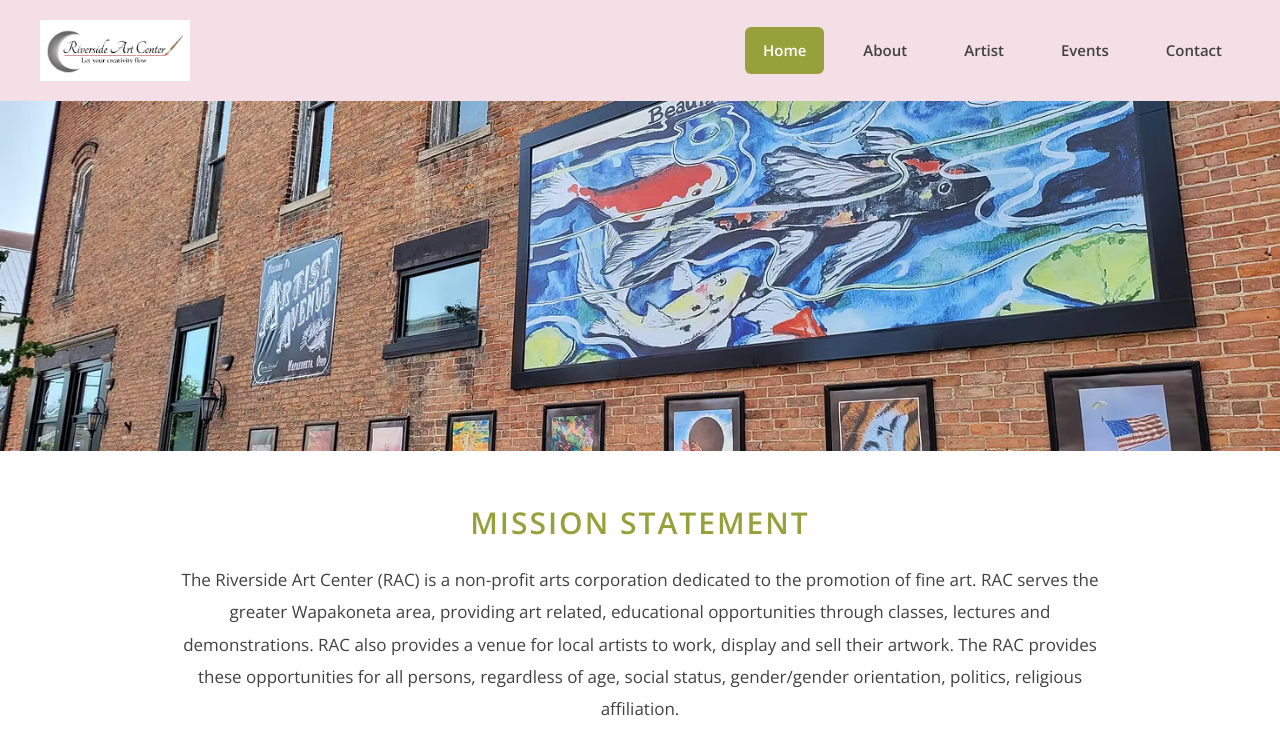
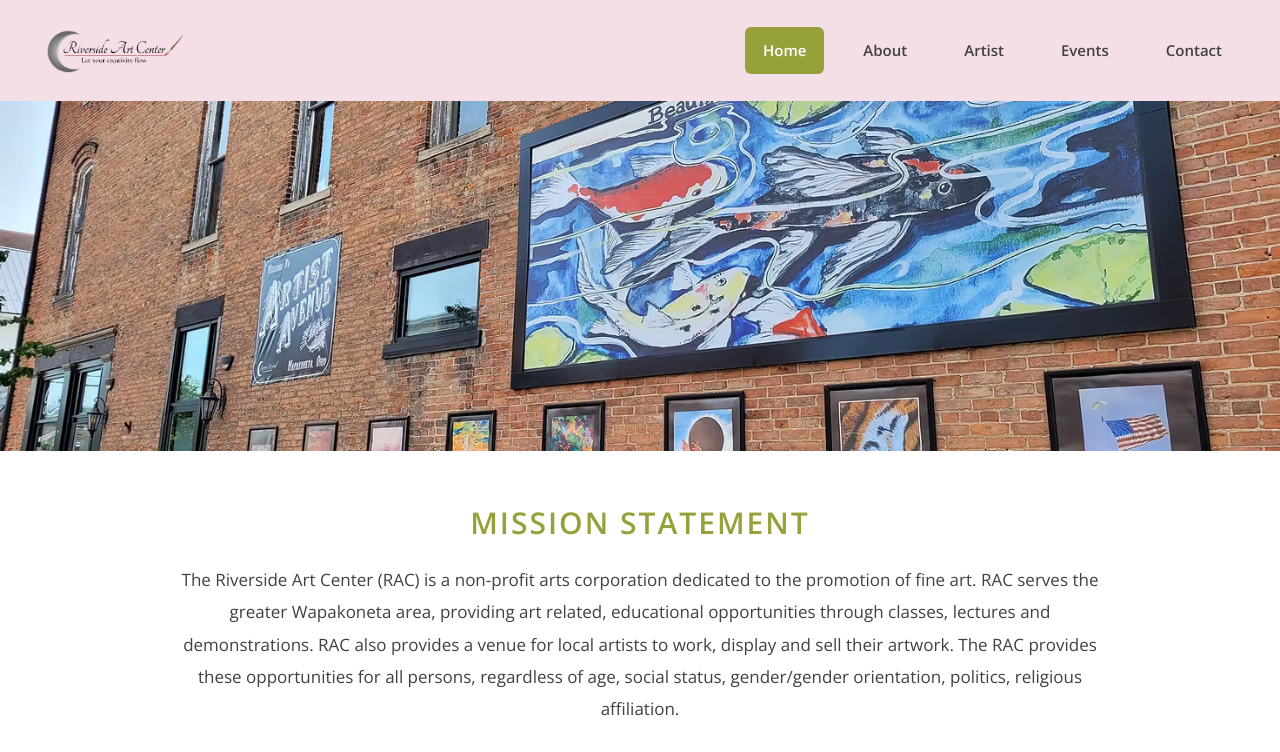
Before and after one commit to ashanti-debug/Riverside-Art-Center-Ohio, a plain HTML site: page index.html in a window 1280 px wide. Shown: the top 752 px of the page. Drawn offline with nearby package versions, Linux system fonts and the light colour scheme; a script that the page names is missing; files whose address does not match are found by name.

Commit message:
Update index.html

```diff
--- a/index.html
+++ b/index.html
@@ -25,7 +25,7 @@
 
                 <!-- CHANGE LOGO IMAGE HERE -->
                 <a href="index.html" class="logo-link">
-                    <img src="logoo.jpg"
+                    <img src="logooo.png"
                          alt="Riverside Art Center Logo"
                          class="rac-logo">
                 </a>
```
